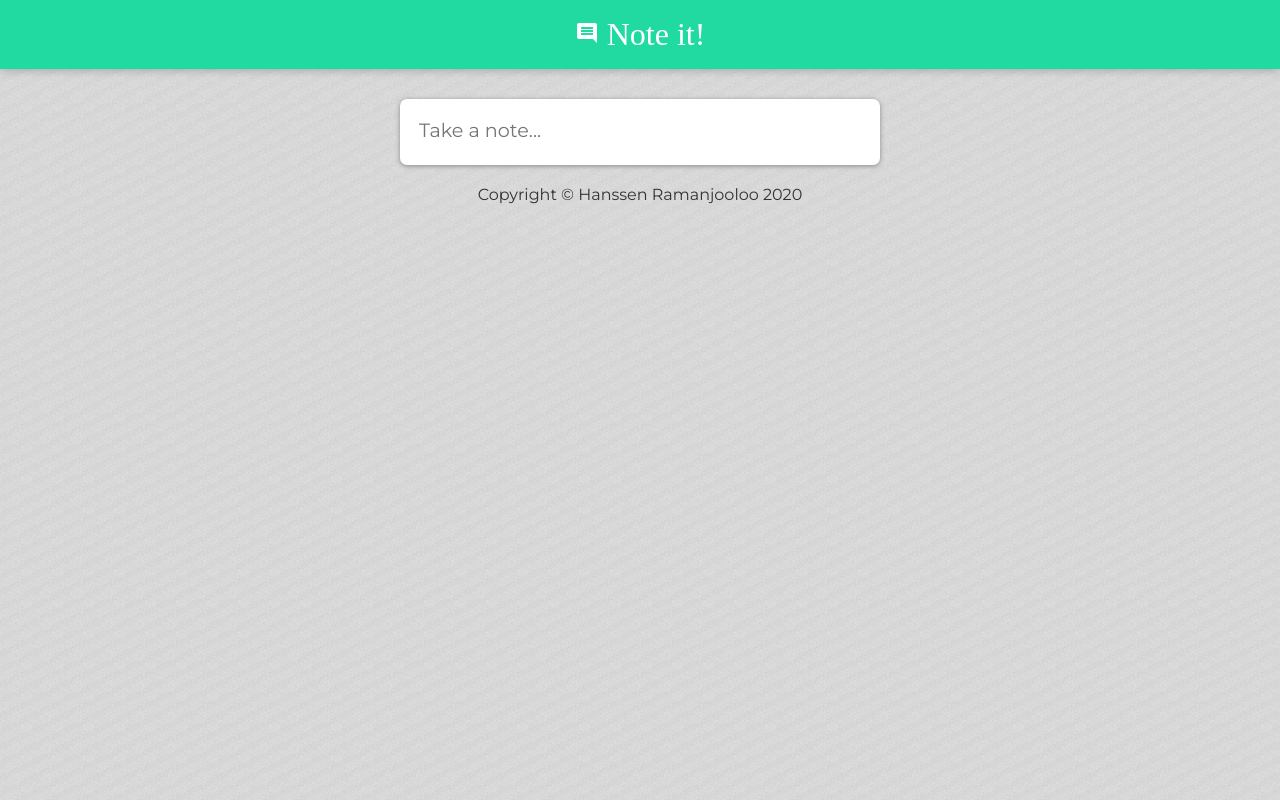
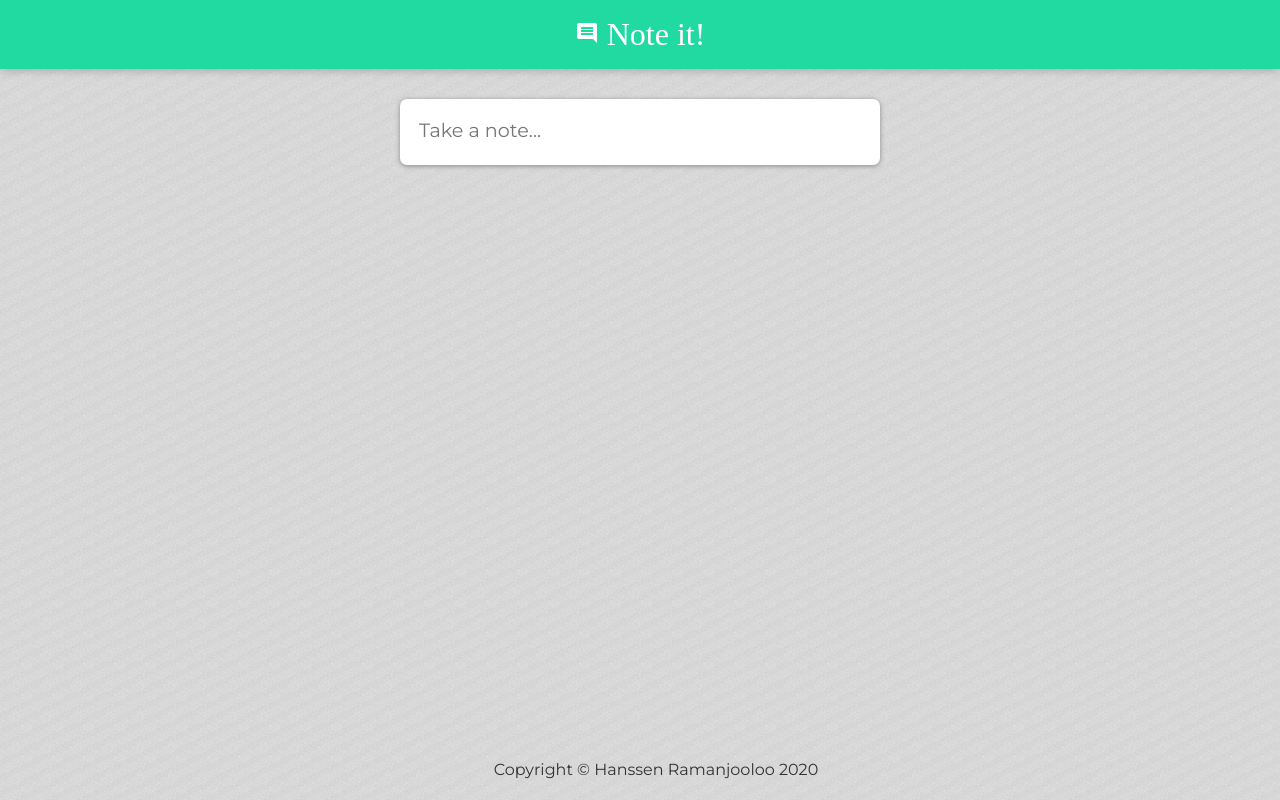
Before and after one commit to HanssenDev/note-it, a React (Create React App) app: page / in a window 1280 px wide. Built offline with nearby package versions, Linux system fonts and the light colour scheme; a web font is replaced by a local one.

Commit message:
change positioning of footer

```diff
--- a/public/styles.css
+++ b/public/styles.css
@@ -34,6 +34,8 @@ footer {
   text-align: center;
   width: 100%;
   height: 2.5rem;
+  position: absolute;
+  bottom: 0;
 }
 
 footer p {
```
